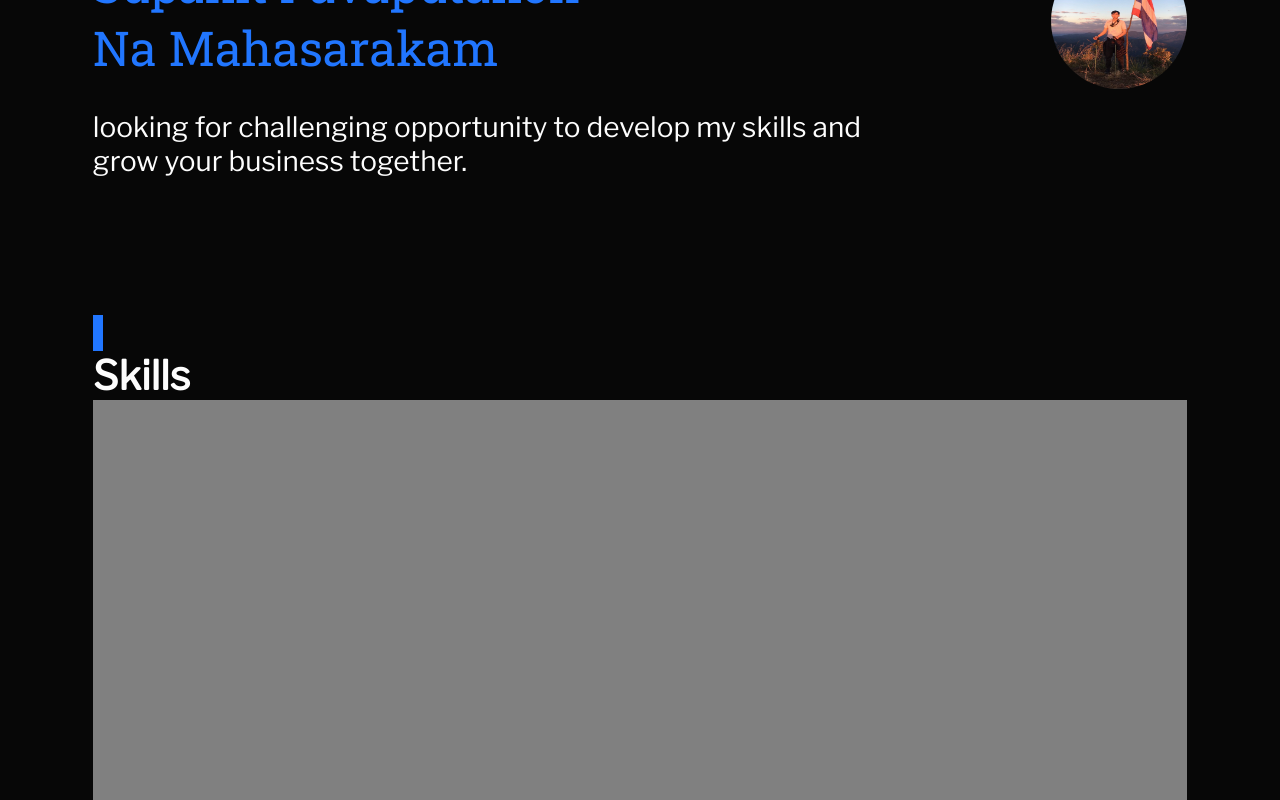
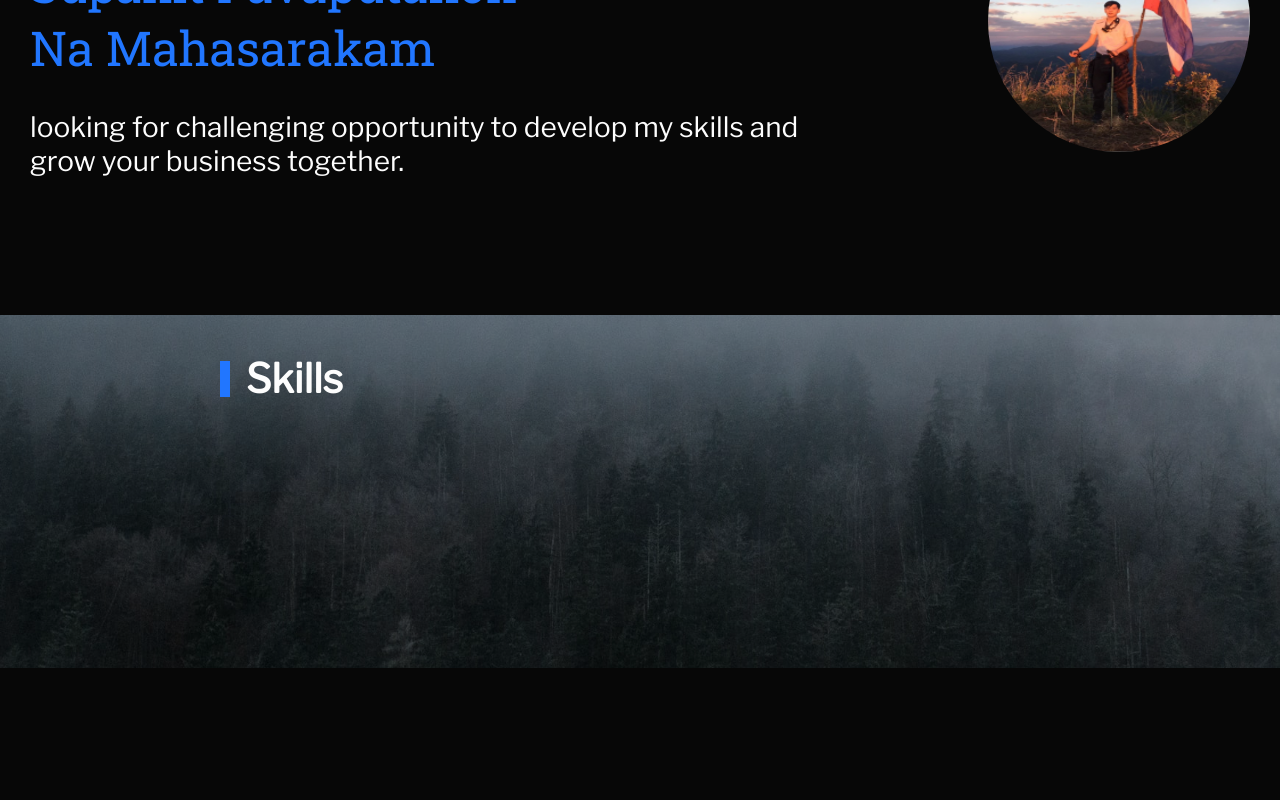
Before and after one commit to Newtepos/my-resume, a Next.js app: page / in a window 1280 px wide. Shown: the part 344-1144 px from the top of the page. After the commit the page ends 1012 px from the top, so only its background shows below. Built offline with nearby package versions, Linux system fonts and the light colour scheme.

Commit message:
feat: skills component background css

```diff
--- a/components/layout/Layout.module.css
+++ b/components/layout/Layout.module.css
@@ -1,4 +1,4 @@
 .main {
-    width: 85.5%;
-    margin: 0 auto;
+    /* width: 85.5%; */
+    margin: 0 3rem;
 }
--- a/components/skills/Skills.js
+++ b/components/skills/Skills.js
@@ -1,10 +1,14 @@
-import classes from './Skills.module.css'
+import classes from "./Skills.module.css";
 
 const Skills = (props) => {
-    return <section className={classes.main_container}>
+  return (
+    <section className={classes.main_container}>
+      <div className={classes.section_header}>
         <h3>Skills</h3>
-        <div className={classes.skills_container}></div>
-     </section>
-}
+      </div>
+      <div className={classes.skills_container}></div>
+    </section>
+  );
+};
 
-export default Skills
+export default Skills;
--- a/components/skills/Skills.module.css
+++ b/components/skills/Skills.module.css
@@ -1,17 +1,43 @@
 .main_container {
-    display: flex;
-    flex-direction: column;
+  position: relative;
+  display: flex;
+  flex-direction: column;
+  margin-left: -3rem;
+  margin-right: -3rem;
+  padding: 0 22rem;
+
+}
+.main_container::before {
+  content: "";
+  width: 100%;
+  height: 100%;
+  background-image: url("../../image/bg-img.jpg");
+  background-repeat: no-repeat;
+  background-size: cover;
+  position: absolute;
+  left: 0;
+  z-index: 0;
+  filter: brightness(70%);
+}
+.section_header {
+  padding-top: 3.9rem;
+  display: flex;
+  align-items: center;
+  justify-content: left;
+  z-index: 1;
 }
 
-.main_container::before {
-    content: '';
-    background: #2176FF;
-    width: 1rem;
-    height: 3.6rem;
+.section_header::before {
+  content: "";
+  background: #2176ff;
+  width: 1rem;
+  height: 3.6rem;
+  margin-right: 2.5em;
+  z-index: 1;
 }
 
 .skills_container {
-    width: 100%;
-    height: 50vh;
-    background: gray;
+  margin: 2em 4em;
+  height: 30vh;
+  z-index: 1;
 }
```
